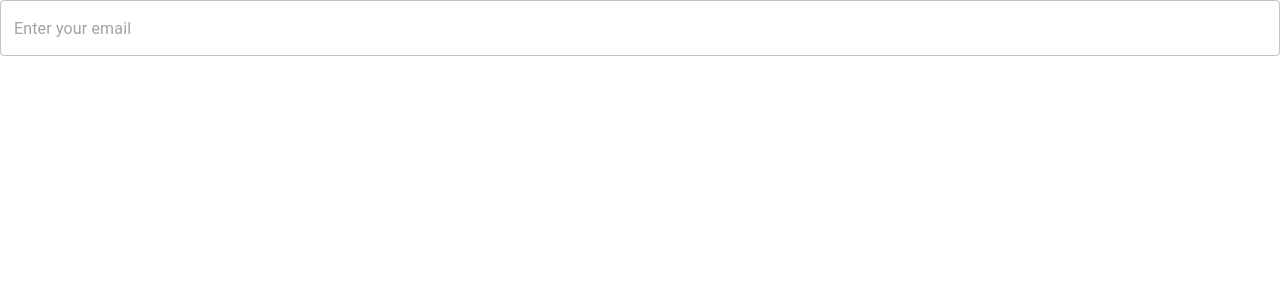
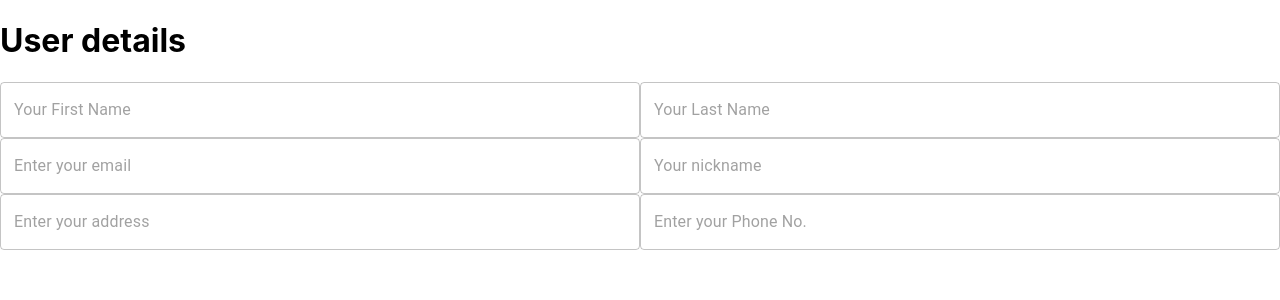
Before and after one commit to ChetanRath/user-edit-crud-fe, a React (Vite) app in the folder packages/web-client/: page / in a window 1280 px wide. Shown: the top 300 px of the page. Built offline with nearby package versions, Linux system fonts and the light colour scheme.

Commit message:
added a form

```diff
--- a/packages/web-client/src/pages/Home/Home.tsx
+++ b/packages/web-client/src/pages/Home/Home.tsx
@@ -1,5 +1,6 @@
 import React from "react";
 import { FormProvider, useForm } from "react-hook-form";
+import { Grid } from "@mui/material";
 import { EMAIL_VALIDATION_REGEX } from "utils/types/common/constants";
 
 import { FormTextField } from "components/atoms/FormTextField";
@@ -16,6 +17,7 @@ export const Home = () => {
   } = form;
   return (
     <div>
+      <h1> User details </h1>
       <FormProvider {...form}>
         <form
           onSubmit={e => {
@@ -23,6 +25,24 @@ export const Home = () => {
             // handleSubmit(onSubmit)();
           }}
         >
+          <Grid container>
+            <Grid item xs={12} md={6}>
+              <FormTextField
+                {...register( "firstName", {
+                  required: "First Name is required",
+                })}
+                textFieldProps={{ placeholder: "Your First Name" }}
+              />
+            </Grid>
+            <Grid item xs={12} md={6}>
+              <FormTextField
+                {...register( "lastName", {
+                  required: "Last Name is required",
+                })}
+                textFieldProps={{ placeholder: "Your Last Name" }}
+              />
+            </Grid>
+            <Grid item xs={12} md={6}>
               <FormTextField
                 {...register( "email", {
                   required: "Email is required",
@@ -33,6 +53,17 @@ export const Home = () => {
                 })}
                 textFieldProps={{ placeholder: "Enter your email" }}
               />
+            </Grid>
+            <Grid item xs={12} md={6}>
+              <FormTextField {...register( "nickname" )} textFieldProps={{ placeholder: "Your nickname" }} />
+            </Grid>
+            <Grid item xs={12} md={6}>
+              <FormTextField {...register( "address" )} textFieldProps={{ placeholder: "Enter your address" }} />
+            </Grid>
+            <Grid item xs={12} md={6}>
+              <FormTextField {...register( "phoneNumber" )} textFieldProps={{ placeholder: "Enter your Phone No." }} />
+            </Grid>
+          </Grid>
         </form>
       </FormProvider>
     </div>
```
Lines whose indentation alone changed are shown as unchanged.
